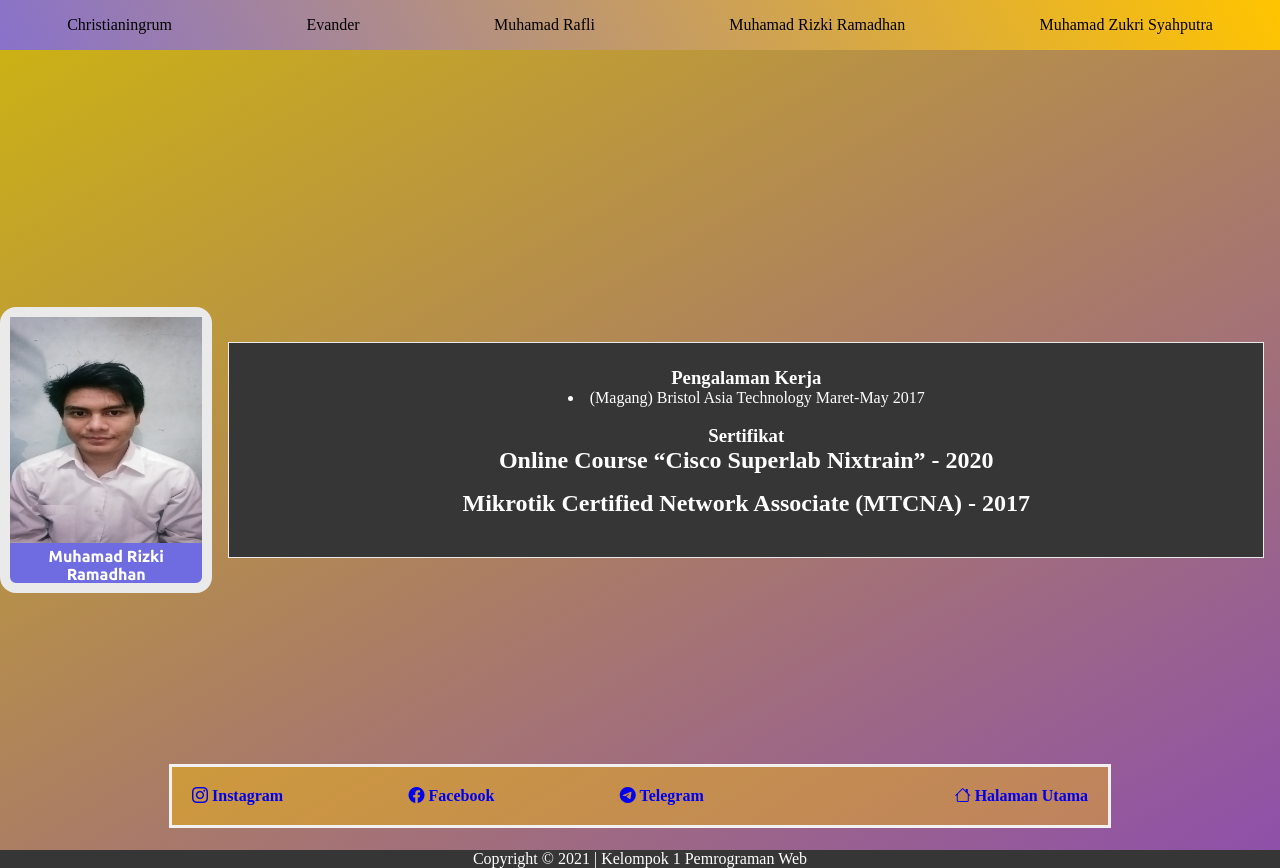
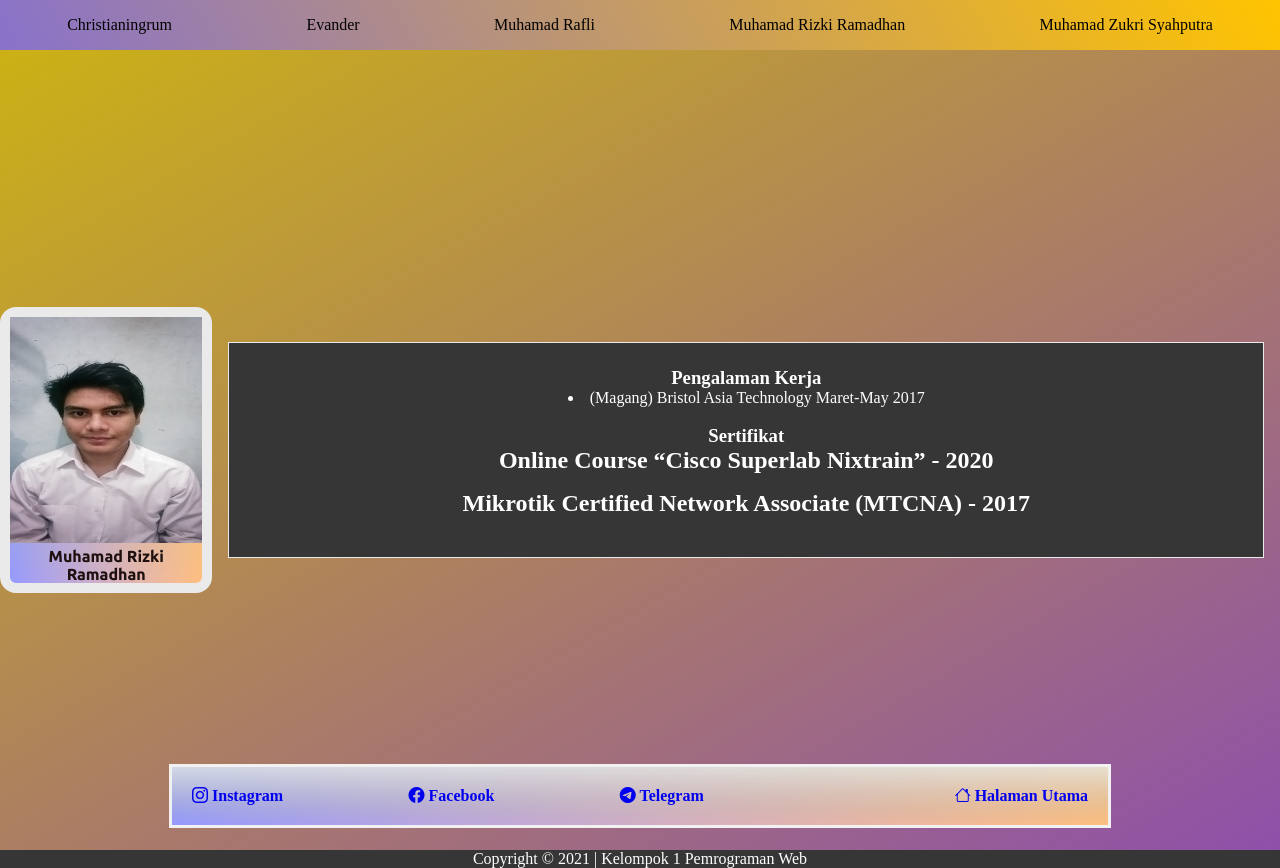
Before and after one commit to wimpoge/webpemrogramankelompok1, a Next.js app: page /Ram2 in a window 1280 px wide. Built offline with nearby package versions, Linux system fonts and the light colour scheme.

Commit message:
Add files via upload

```diff
--- a/styles/Home.module.css
+++ b/styles/Home.module.css
@@ -25,5 +25,9 @@
   border: #eaeaea solid 10px;
   border-radius: 1rem;
   justify-content: center;
-  background-color: rgb(110, 108, 224);
+  background:
+  linear-gradient(rgb(207, 207, 207), transparent),
+  linear-gradient(to top left, rgb(255, 174, 0), transparent),
+  linear-gradient(to top right, rgb(44, 100, 255), transparent);
+  background-blend-mode: screen;
 }
--- a/styles/about.module.css
+++ b/styles/about.module.css
@@ -56,5 +56,5 @@
     text-align: center;
     font-family: 'Ubuntu', sans-serif;
     font-size: 16px;
-    color: white;
+    color: rgb(31, 16, 16);
   }
--- a/styles/sosmed.module.css
+++ b/styles/sosmed.module.css
@@ -1,6 +1,9 @@
 .wrapper {
-  background-color: rgb(0, 0, 0);
-  background-color: rgba(255, 196, 0, 0.4);
+  background:
+  linear-gradient(rgb(207, 207, 207), transparent),
+  linear-gradient(to top left, rgb(255, 174, 0), transparent),
+  linear-gradient(to top right, rgb(44, 100, 255), transparent);
+  background-blend-mode: screen;
   color: white;
   font-weight: bold;
   border: 3px solid #f1f1f1;
```
